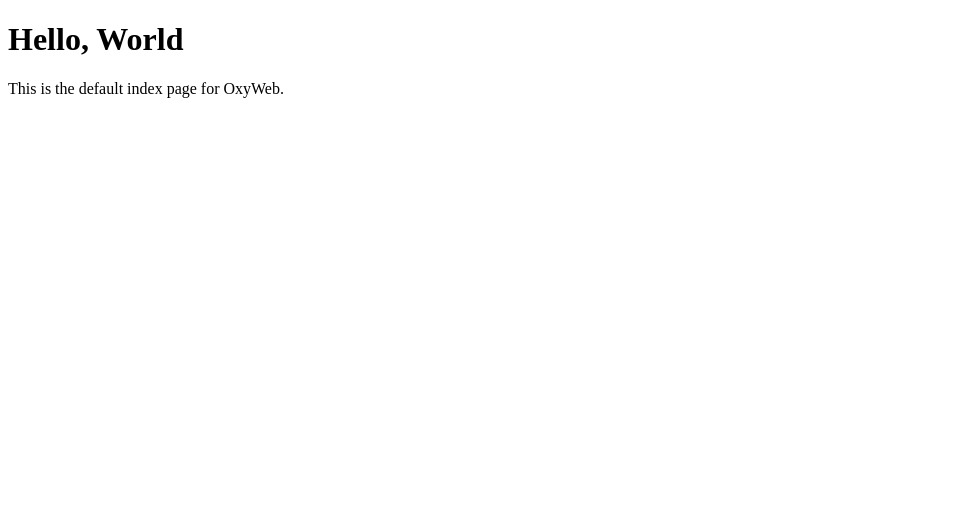
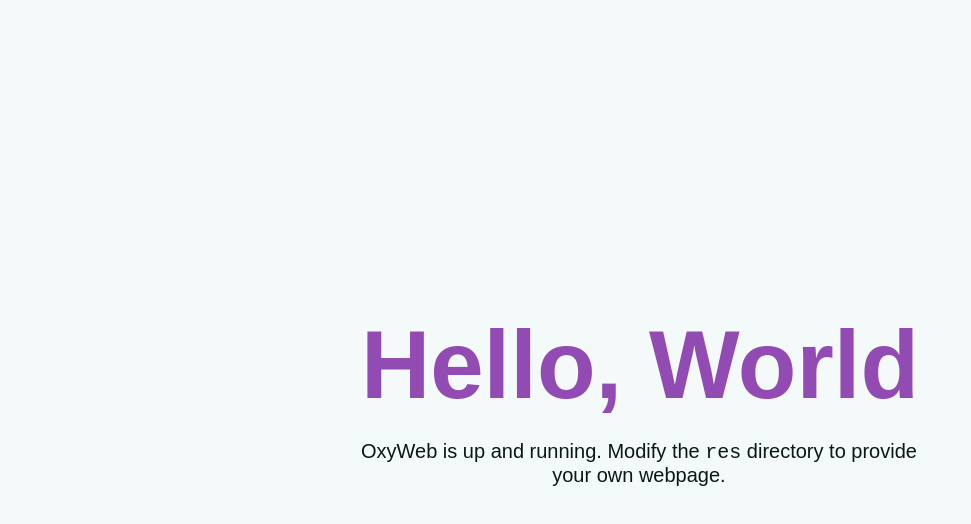
Before and after one commit to DitherWither/OxyWeb, a plain HTML site: page res/index.html in a window 1280 px wide. Shown: the whole page, without its empty margins (0-971 px from the left). Drawn offline with Linux system fonts and the light colour scheme.

Commit message:
Create better looking default pages

```diff
--- a/res/index.html
+++ b/res/index.html
@@ -1,12 +1,47 @@
 <!DOCTYPE html>
 <html lang="en">
+
 <head>
     <meta charset="UTF-8">
     <meta name="viewport" content="width=device-width, initial-scale=1.0">
     <title>OxyWeb Web Server</title>
+    <style>
+        html,
+        body {
+            font-family: Arial, Helvetica, sans-serif;
+            min-height: 100vh;
+            background-color: #f3faf9;
+            color: #0a1815;
+        }
+
+        body div {
+            display: flex;
+            justify-content: center;
+            align-items: center;
+            min-height: 100vh;
+            text-align: center;
+        }
+
+        h1 {
+            color: #934BB4;
+            font-size: 6rem;
+            margin: 0;
+        }
+
+        p {
+            max-width: 50ch;
+            font-size: 1.25rem;
+        }
+    </style>
 </head>
+
 <body>
-    <h1>Hello, World</h1>
-    <p>This is the default index page for OxyWeb.</p>
+    <div>
+        <header>
+            <h1>Hello, World</h1>
+            <p>OxyWeb is up and running. Modify the <code>res</code> directory to provide your own webpage. </p>
+        </header>
+    </div>
 </body>
+
 </html>
```
Also changed, not shown: res/errors/400.html (+36 -2 lines), res/errors/404.html (+36 -2 lines).
